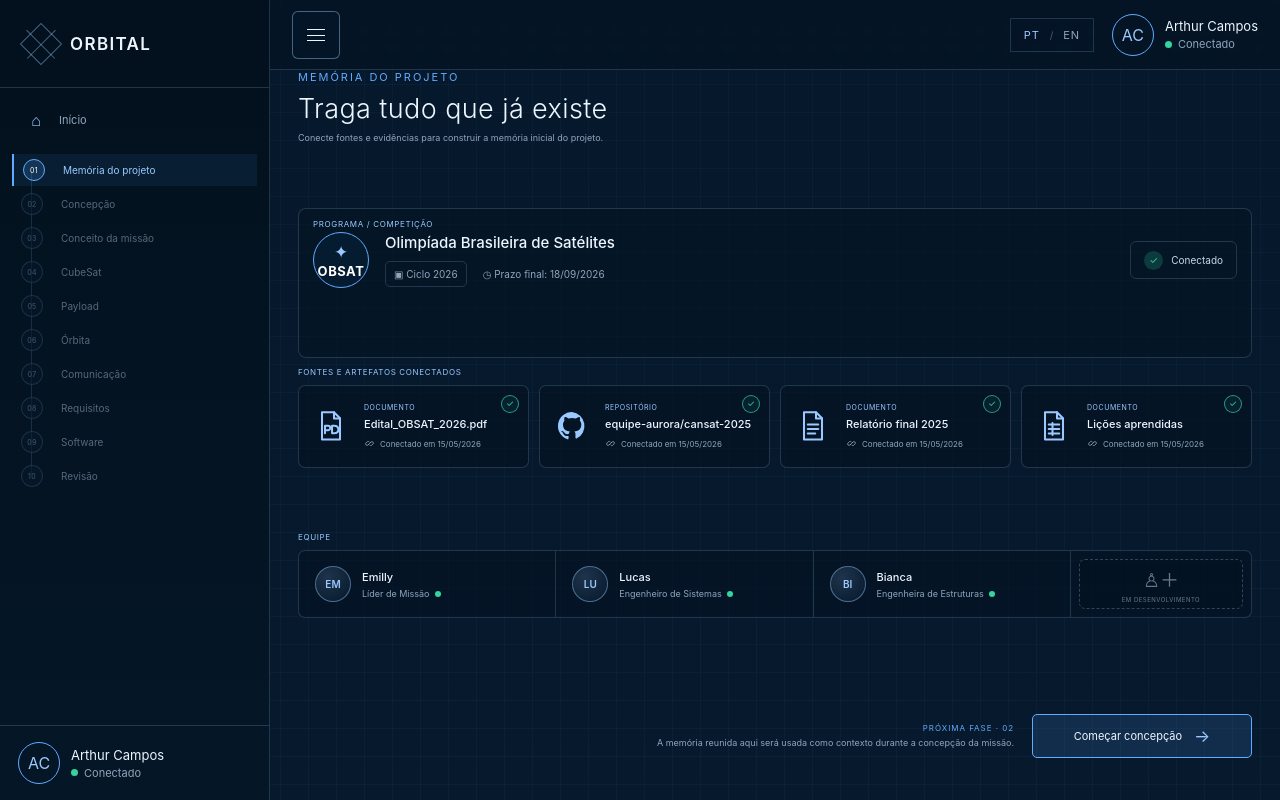
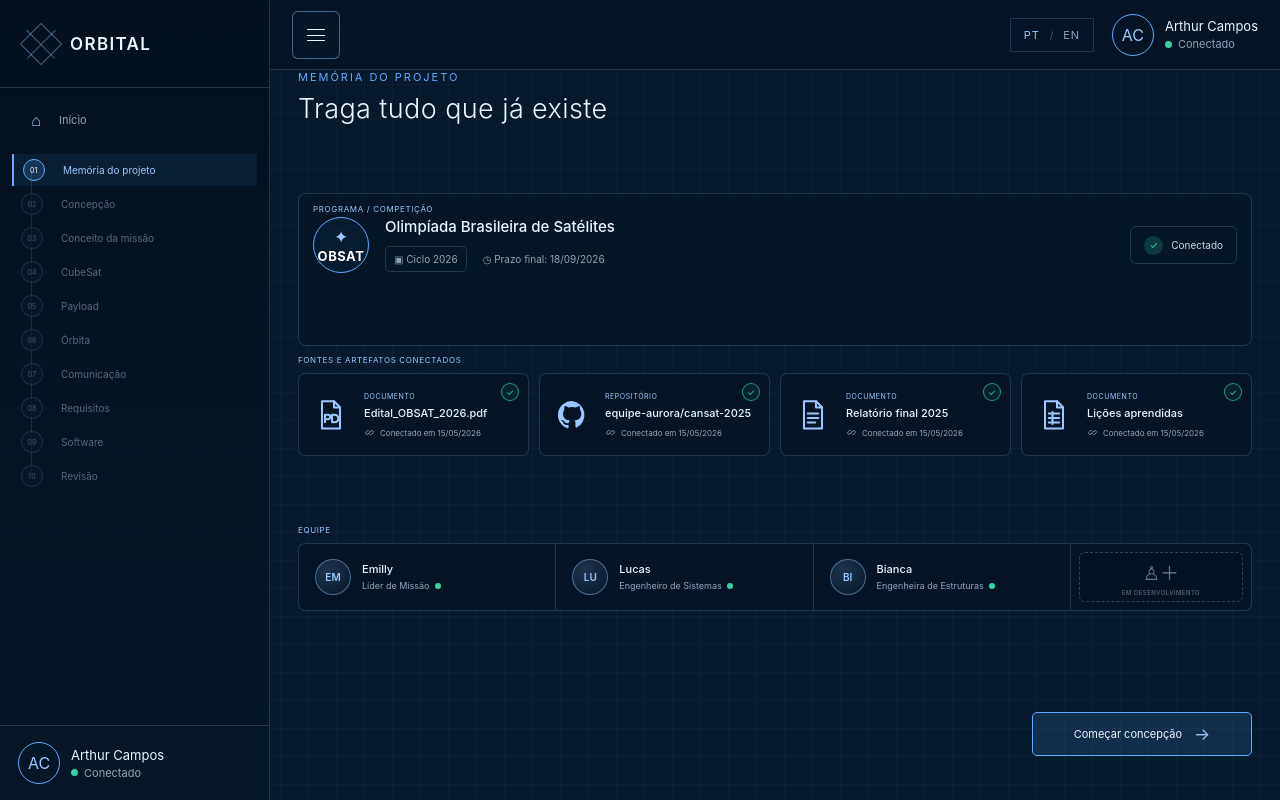
Before and after one commit to Raiagues/mission-dev, a React (Vite) app: page / in a window 1280 px wide. Both pictures are taken after a click on the button "Criar projeto". Built offline with nearby package versions, Linux system fonts and the light colour scheme.

Commit message:
Improve project memory readability

```diff
--- a/src/pages/StudySetupPage.tsx
+++ b/src/pages/StudySetupPage.tsx
@@ -68,7 +68,6 @@ export function StudySetupPage({ language, t, onLanguageChange, onContinue, onHo
   const c = language === "pt" ? {
     eyebrow: "MEMÓRIA DO PROJETO",
     title: "Traga tudo que já existe",
-    lead: "Conecte fontes e evidências para construir a memória inicial do projeto.",
     program: "PROGRAMA / COMPETIÇÃO",
     competition: "Olimpíada Brasileira de Satélites",
     cycle: "Ciclo 2026",
@@ -82,14 +81,11 @@ export function StudySetupPage({ language, t, onLanguageChange, onContinue, onHo
     invite: "Convidar membro",
     unavailable: "Em desenvolvimento",
     home: "Início",
-    nextPhase: "PRÓXIMA FASE · 02",
     continue: "Começar concepção",
-    continueHelp: "A memória reunida aqui será usada como contexto durante a concepção da missão.",
     pipeline: ["Memória do projeto", "Concepção", "Conceito da missão", "CubeSat", "Payload", "Órbita", "Comunicação", "Requisitos", "Software", "Revisão"]
   } : {
     eyebrow: "PROJECT MEMORY",
     title: "Bring in everything that already exists",
-    lead: "Connect sources and evidence to build the project's initial memory.",
     program: "PROGRAM / COMPETITION",
     competition: "Brazilian Satellite Olympiad",
     cycle: "2026 Cycle",
@@ -103,9 +99,7 @@ export function StudySetupPage({ language, t, onLanguageChange, onContinue, onHo
     invite: "Invite member",
     unavailable: "In development",
     home: "Home",
-    nextPhase: "NEXT PHASE · 02",
     continue: "Start conception",
-    continueHelp: "The memory gathered here will be used as context during mission conception.",
     pipeline: ["Project memory", "Conception", "Mission concept", "CubeSat", "Payload", "Orbit", "Communication", "Requirements", "Software", "Review"]
   };
 
@@ -141,7 +135,6 @@ export function StudySetupPage({ language, t, onLanguageChange, onContinue, onHo
           <div className="memory-heading memory-reference-heading">
             <div className="modal-eyebrow">{c.eyebrow}</div>
             <h1>{c.title}</h1>
-            <p>{c.lead}</p>
           </div>
 
           <section className="memory-program-card">
@@ -187,7 +180,6 @@ export function StudySetupPage({ language, t, onLanguageChange, onContinue, onHo
           </section>
 
           <div className="memory-next-step memory-reference-next-step">
-            <div className="memory-next-copy"><small>{c.nextPhase}</small><span>{c.continueHelp}</span></div>
             <button className="technical-button primary memory-primary" onClick={onContinue}>{c.continue}<span aria-hidden="true">→</span></button>
           </div>
         </div>
```
